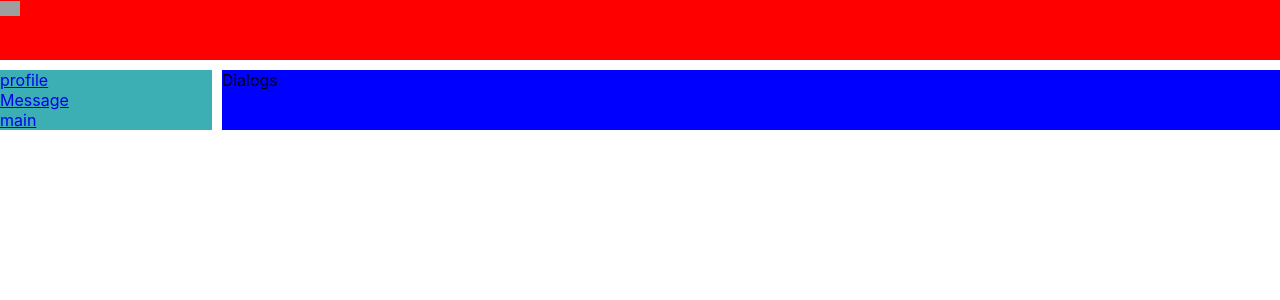
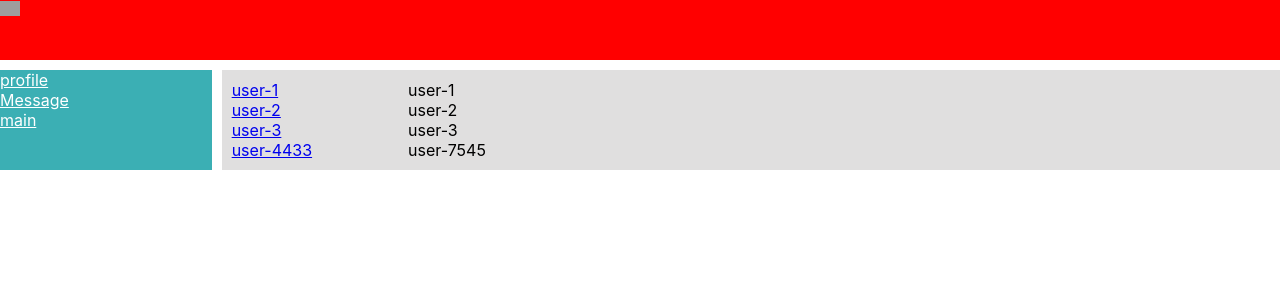
Before and after one commit to erickameysha/social-ts, a React (Create React App) app: page /dialog in a window 1280 px wide. Shown: the top 300 px of the page. Built offline with nearby package versions, Linux system fonts and the light colour scheme; grey boxes are pictures that could not be loaded.

Commit message:
refactoring dialogs, map component

```diff
--- a/package.json
+++ b/package.json
@@ -11,11 +11,13 @@
     "@types/react": "^18.0.0",
     "@types/react-dom": "^18.0.0",
     "@types/react-router-dom": "^5.3.3",
+    "@types/uuid": "^8.3.4",
     "react": "^18.2.0",
     "react-dom": "^18.2.0",
     "react-router-dom": "^6.3.0",
     "react-scripts": "5.0.1",
     "typescript": "^4.4.2",
+    "uuid": "^8.3.2",
     "web-vitals": "^2.1.0"
   },
   "scripts": {
--- a/src/App.css
+++ b/src/App.css
@@ -10,6 +10,6 @@
 
 
 .app-wrapper-content {
-    background-color: blue;
+    background-color: #e0dfdf;
     grid-area: c;
 }
--- a/src/App.tsx
+++ b/src/App.tsx
@@ -15,7 +15,7 @@ const App = () => {
             <div className={'app-wrapper-content'}>
                 <Routes>
                 {/*<Dialogs/>*/}
-                    <Route path={"/dialog"} element={<Dialogs/>}/>
+                    <Route path={"/dialog/*"} element={<Dialogs/>}/>
                     <Route path={"/profile"} element={<Profile/>}/>
                 </Routes>
             </div>
--- a/src/components/Dialogs/Dialogs.module.css
+++ b/src/components/Dialogs/Dialogs.module.css
@@ -0,0 +1,23 @@
+.dialogs {
+    display: grid;
+    grid-template-columns: 2fr 10fr;
+}
+
+.dialog {
+
+}
+.dialog div:focus{
+color: red;
+}
+
+.dialogsItems {
+    padding: 10px;
+}
+
+.messages {
+    padding: 10px;
+}
+
+.message {
+
+}
--- a/src/components/Dialogs/Dialogs.tsx
+++ b/src/components/Dialogs/Dialogs.tsx
@@ -1,9 +1,69 @@
 import React from 'react';
 import s from './Dialogs.module.css';
+import {NavLink} from "react-router-dom";
+import {v1} from "uuid";
+
+type PropsDialogType = {
+
+    id: string
+    name: string
+
+}
+const DialogItem = (props: PropsDialogType) => {
+    return <div className={s.dialog}>
+        <NavLink to={`/dialog/${props.id}`}>{props.name}</NavLink>
+    </div>
+}
+type PropsMessage = {
+    message: string
+}
+const Message = (props: PropsMessage) => {
+    return <div className={s.message}>{props.message}</div>
+}
+
+type DialogsArray = {
+    id: string
+    name: string
+}
+type MessageType={
+    id: string
+    message: string
+}
+
 const Dialogs = () => {
+    let dialogsData: PropsDialogType[] = [
+        {id: v1(), name: 'user-1'},
+        {id: v1(), name: 'user-2'},
+        {id: v1(), name: 'user-3'},
+        {id: v1(), name: 'user-4433'},
+    ]
+
+    let messageData: MessageType[] = [
+        {id: v1(),message: 'user-1'},
+        {id: v1(),message: 'user-2'},
+        {id: v1(),message: 'user-3'},
+        {id: v1(),message: 'user-7545'},
+    ]
+
+
+    let dialogsElements= dialogsData.map(dialod=>  <DialogItem key= {dialod.id} name={dialod.name} id={dialod.id}/>)
+let messageElements = messageData.map(message =>   <Message key= {message.id} message={message.message}/> )
     return (
-        <div  className={s.content}>
-            Dialogs
+        <div className={s.dialogs}>
+            <div className={s.dialogsItems}>
+                {
+                    dialogsElements
+                }
+            </div>
+            <div className={s.messages}>
+                {/*<Message message={messageData[0].message}/>*/}
+                {/*<Message message={messageData[1].message}/>*/}
+                {/*<Message message={messageData[2].message}/>*/}
+
+                {
+                    messageElements
+                }
+            </div>
         </div>
     );
 };
--- a/src/components/NavBar/NavBar.module.css
+++ b/src/components/NavBar/NavBar.module.css
@@ -2,9 +2,9 @@
 .nav {
     grid-area: n; background-color: #3bafb4;
 }
-.item{
+.item a{
     color: white;
 }
-.active{
+.item a:focus{
     color: gold;
 }
--- a/src/components/Profile/MyPost/MyPosts.tsx
+++ b/src/components/Profile/MyPost/MyPosts.tsx
@@ -1,8 +1,19 @@
 import React from 'react';
 
-import Post from "../Posts/Post";
+import Post from "./Posts/Post";
+import {v1} from "uuid";
+type postDataType={
+    id: string
+    message:string
+}
 const Profile = () => {
-
+    let postData: postDataType[] = [
+        {id: v1(),message: 'post-1'},
+        {id: v1(),message: 'post-2'},
+        {id: v1(),message: 'post-3'},
+        {id: v1(),message: 'post-4'},
+    ]
+    let postElements = postData.map(m=>  <Post key={m.id}message={m.message}/>)
     return (
         <div >
             <div>
@@ -12,7 +23,10 @@ const Profile = () => {
                     <button>ADD-POST</button>
                 </div>
                 <div>
-                  <Post />
+                    {
+                        postElements
+                    }
+
                 </div>
             </div>
         </div>
--- /dev/null
+++ b/src/components/Profile/MyPost/Posts/Post.tsx
@@ -0,0 +1,14 @@
+import React from 'react';
+type PostType= {
+    message: string
+
+}
+const   Post = (props: PostType) => {
+    return (
+        <div>
+            {props.message}
+        </div>
+    );
+};
+
+export default Post;
--- a/src/components/Profile/Posts/Post.tsx
+++ /dev/null
@@ -1,11 +0,0 @@
-import React from 'react';
-
-const Post = () => {
-    return (
-        <div>
-           post
-        </div>
-    );
-};
-
-export default Post;
--- a/src/components/Profile/Profile.tsx
+++ b/src/components/Profile/Profile.tsx
@@ -1,19 +1,16 @@
 import React from 'react';
 import s from './Profile.module.css'
 import MyPosts from "./MyPost/MyPosts";
+import ProfileInfo from "./ProfileInfo/ProfileInfo";
+
+
 const Profile = () => {
-
-    return (
-        <div className={s.content}>
-            <div >
-                <img src="" alt="content logo"/>
-            </div>
-            <div>
-                ava+ decoration
-            </div>
-           <MyPosts />
-        </div>
-    );
-};
+  return (
+      <div>
+      <ProfileInfo/>
+          <MyPosts/>
+      </div>
+  )
+}
 
 export default Profile;
--- /dev/null
+++ b/src/components/Profile/ProfileInfo/ProfileInfo.tsx
@@ -0,0 +1,16 @@
+import React from 'react';
+
+const ProfileInfo = () => {
+    return (
+        <div>
+            <div>
+                <img src="" alt="img"/>
+            </div>
+            <div>
+                ava+ decore
+            </div>
+        </div>
+    );
+};
+
+export default ProfileInfo;
```
Also changed, not shown: src/components/NavBar/NavBar.tsx (+6 -3 lines), 1 other file (tests, documents, lock files or other folders).
